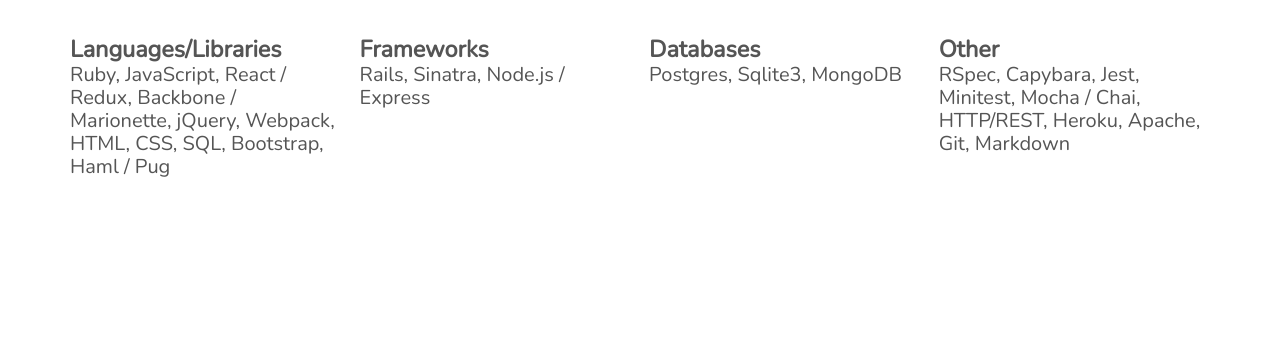
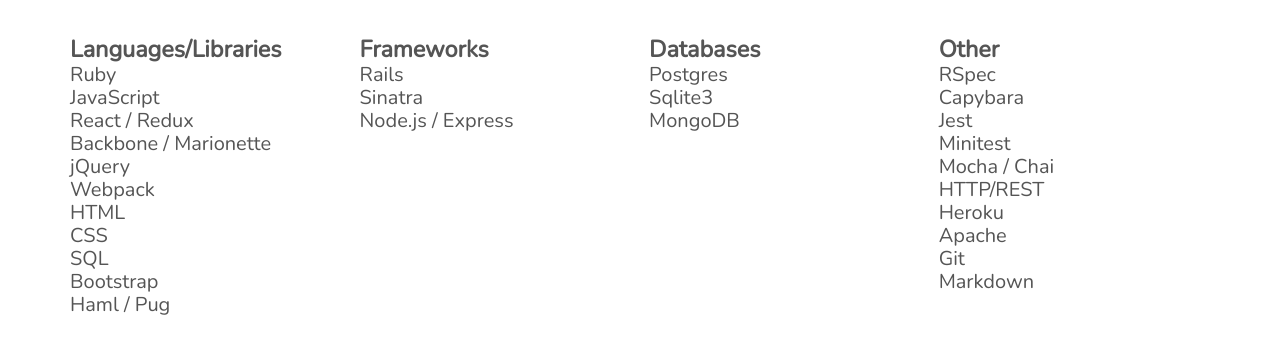
Before and after one commit to PierreDV/portfolio_v4, a plain HTML site: page index.html in a window 1280 px wide. Shown: the part 722-1076 px from the top of the page. Before the commit the page ends 986 px from the top, so only its background shows below. Drawn offline with nearby package versions, Linux system fonts and the light colour scheme.

Commit message:
added lists for skills html

```diff
--- a/index.html
+++ b/index.html
@@ -33,30 +33,52 @@
       <h2>Skills</h2>
     </div>
     <div class="row">
-
       <div class="col span-1-of-4">
         <h3>Languages/Libraries</h3>
-        <p>
-          Ruby, JavaScript, React / Redux, Backbone / Marionette, jQuery, Webpack, HTML, CSS, SQL, Bootstrap, Haml / Pug
-        </p>
+        <ul>
+          <li>Ruby</li>
+          <li>JavaScript</li>
+          <li>React / Redux</li>
+          <li>Backbone / Marionette</li>
+          <li>jQuery</li>
+          <li>Webpack</li>
+          <li>HTML</li>
+          <li>CSS</li>
+          <li>SQL</li>
+          <li>Bootstrap</li>
+          <li>Haml / Pug</li>
+        </ul>
       </div>
       <div class="col span-1-of-4">
         <h3>Frameworks</h3>
-        <p>
-          Rails, Sinatra, Node.js / Express
-        </p>
+        <ul>
+          <li>Rails</li>
+          <li>Sinatra</li>
+          <li>Node.js / Express</li>
+        </ul>
       </div>
       <div class="col span-1-of-4">
         <h3>Databases</h3>
-        <p>
-          Postgres, Sqlite3, MongoDB
-        </p>
+        <ul>
+          <li>Postgres</li>
+          <li>Sqlite3</li>
+          <li>MongoDB</li>
+        </ul>
       </div>
       <div class="col span-1-of-4">
         <h3>Other</h3>
-        <p>
-          RSpec, Capybara, Jest, Minitest, Mocha / Chai, HTTP/REST, Heroku, Apache, Git, Markdown
-        </p>
+        <ul>
+          <li>RSpec</li>
+          <li>Capybara</li>
+          <li>Jest</li>
+          <li>Minitest</li>
+          <li>Mocha / Chai</li>
+          <li>HTTP/REST</li>
+          <li>Heroku</li>
+          <li>Apache</li>
+          <li>Git</li>
+          <li>Markdown</li>
+        </ul>
       </div>
     </div>
   </section>
--- a/resources/css/style.css
+++ b/resources/css/style.css
@@ -108,3 +108,7 @@
 .main-nav li a:active {
   border-bottom: 2px solid #f1c40f
 }
+
+.section-skills li {
+  list-style: none;
+}
```
